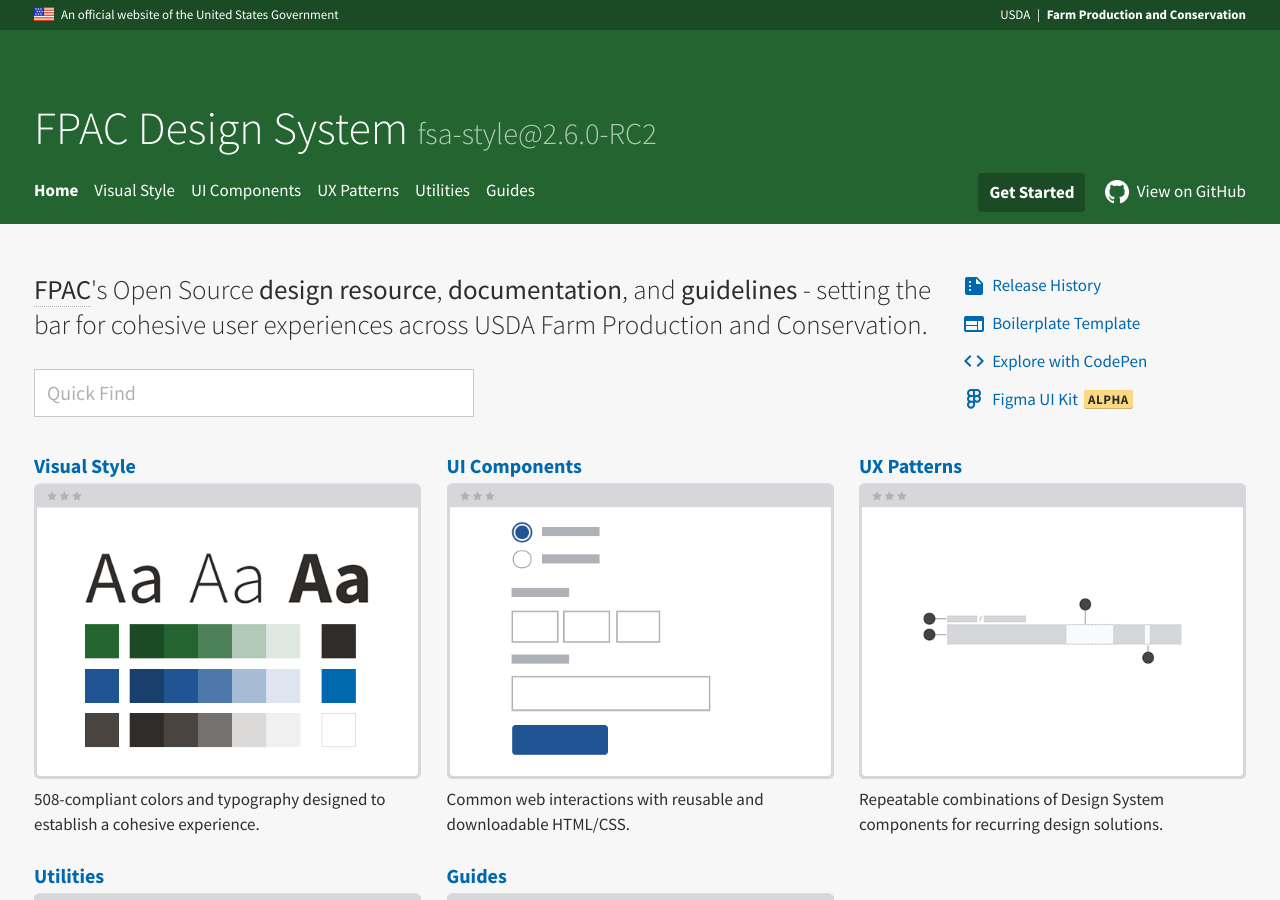
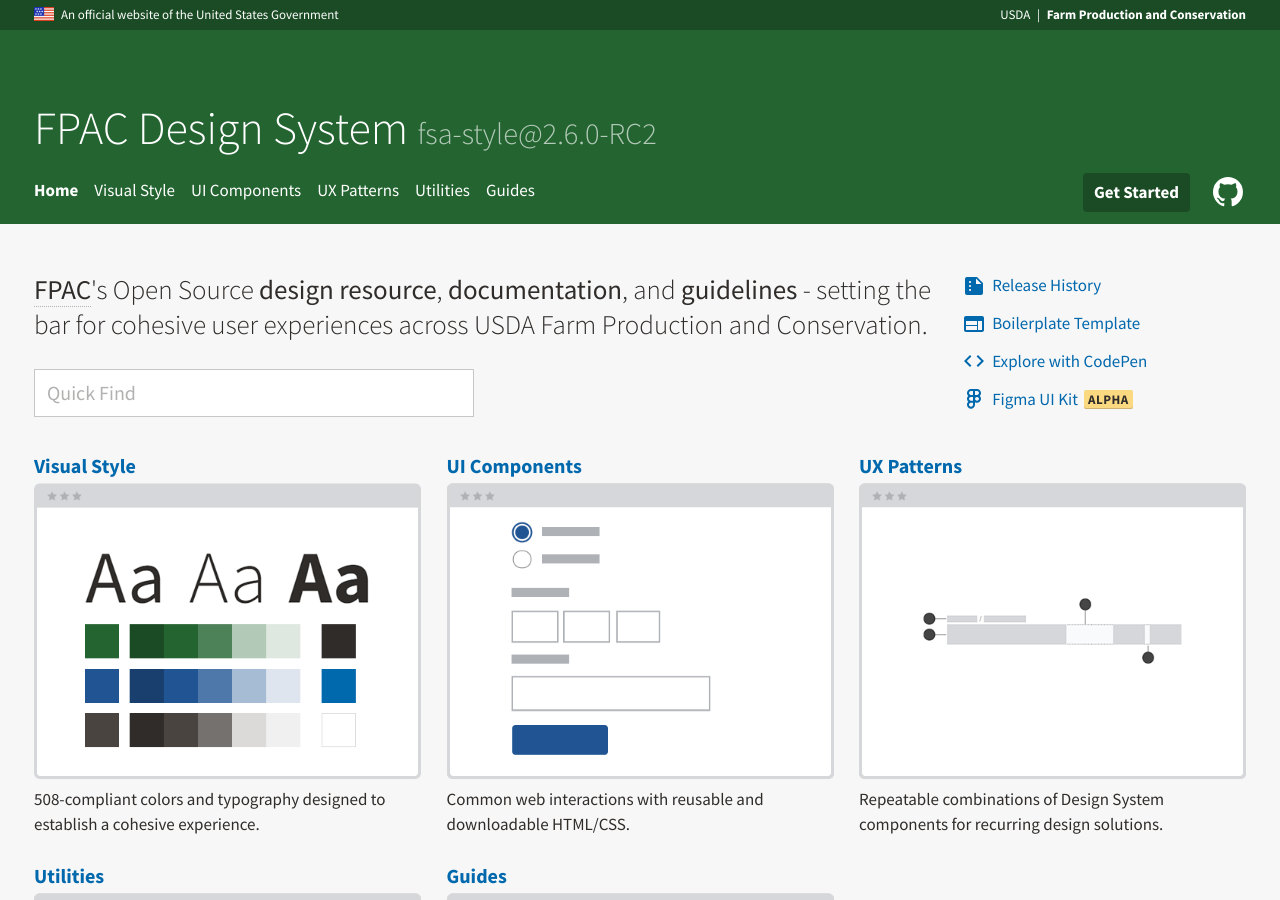
Before and after one commit to USDA-FSA/fsa-design-system, a Jekyll site: the page built from index.md, in a window 1280 px wide and 900 px high. Built offline with Jekyll 4.4.1, drawn with Linux system fonts in a browser that asks for light colours.

Commit message:
gh icon [amends #418]

```diff
--- a/_includes/header.html
+++ b/_includes/header.html
@@ -20,8 +20,7 @@
         </div>
         <div class="ds-header__options-item ds-header__options-item--github">
           <a class="ds-header__link ds-header__link--github" href="{{ site.github_repository_url }}">
-            <img class="ds-icn__github" src="{{ site.baseurl }}img/GitHub-Mark-Light-32px.png" alt="">
-            View on GitHub
+            <svg class="fsa-icon fsa-icon--size-3" aria-hidden="true" focusable="false" role="img" xmlns="http://www.w3.org/2000/svg" width="24" height="24" viewBox="0 0 24 24"><path id="drGithub" class="drcls-1" d="M12 2a10 10 0 00-3.16 19.49c.5.09.68-.22.68-.48v-1.7C6.73 19.91 6.14 18 6.14 18A2.69 2.69 0 005 16.5c-.91-.62.07-.61.07-.61a2.13 2.13 0 011.53 1 2.14 2.14 0 002.91.83 2.16 2.16 0 01.63-1.34c-2.14-.21-4.52-1.07-4.52-4.9a3.89 3.89 0 011-2.69 3.57 3.57 0 01.1-2.64s.84-.27 2.75 1a9.63 9.63 0 015 0c1.91-1.29 2.75-1 2.75-1a3.57 3.57 0 01.1 2.64 3.89 3.89 0 011 2.69c0 3.84-2.34 4.68-4.57 4.93a2.39 2.39 0 01.68 1.85v2.75c0 .33.18.58.69.48A10 10 0 0012 2z"></path></svg>
           </a>
         </div>
       </div>
```
